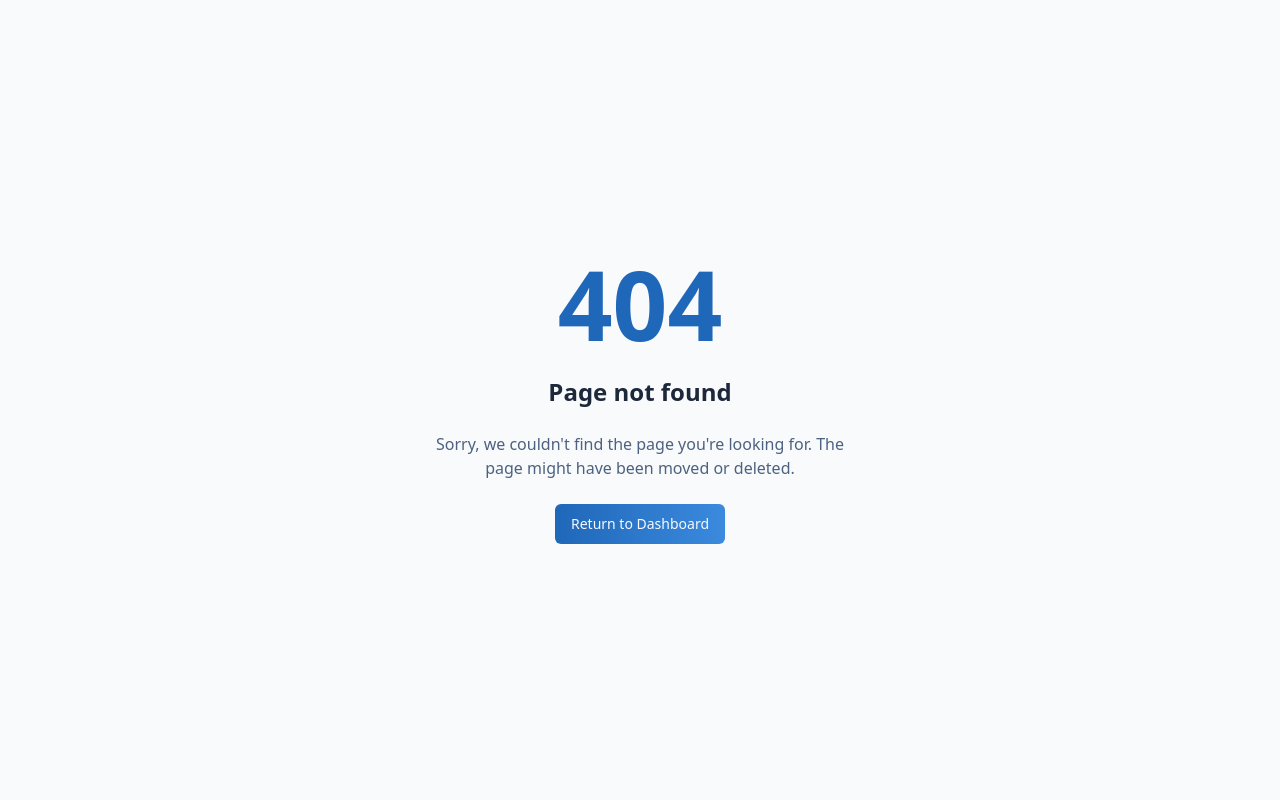
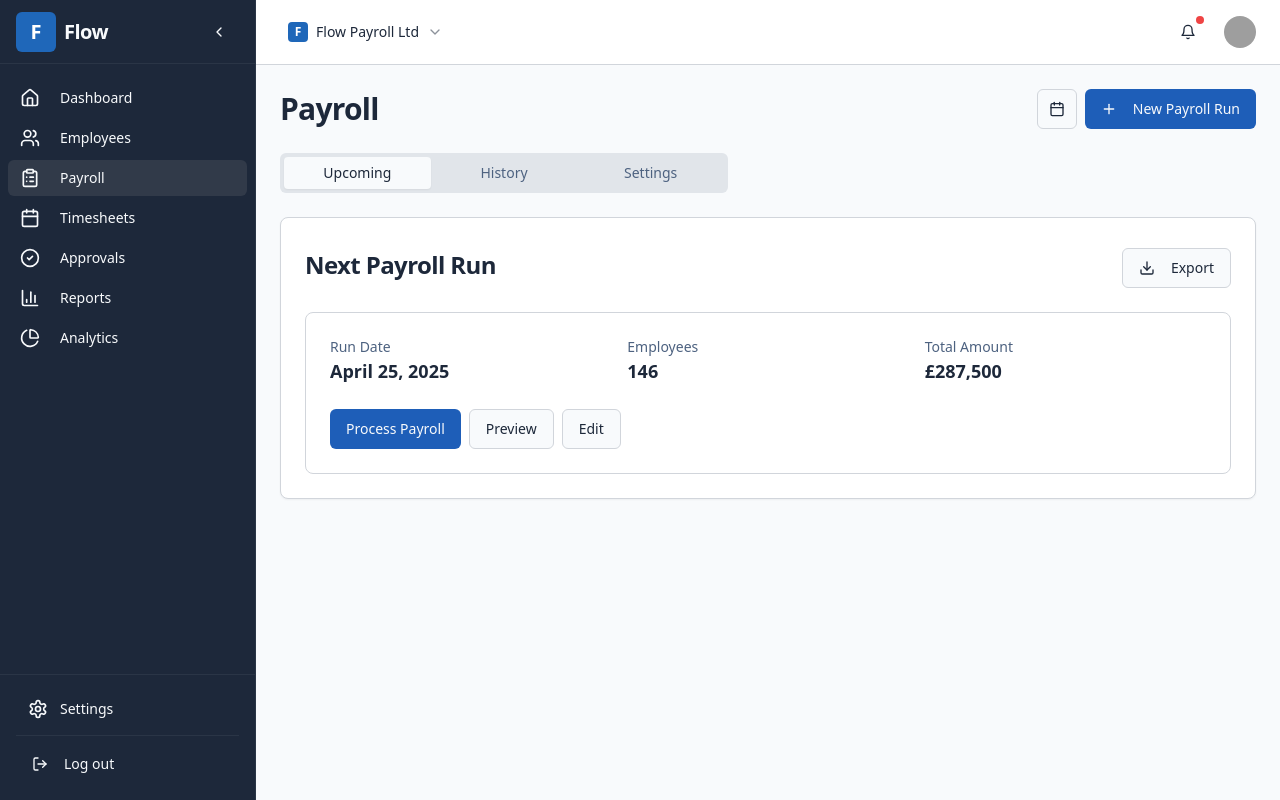
Before and after one commit to alexcsaky/flow-uk-payroll-suite-61, a React (Vite) app: page /payroll in a window 1280 px wide. Before the commit this address had no page. Built offline with nearby package versions, Linux system fonts and the light colour scheme; grey boxes are pictures that could not be loaded.

Commit message:
Fix: Payroll tab 404 error
The payroll tab was returning a 404 error. This commit addresses the issue.

```diff
--- a/src/App.tsx
+++ b/src/App.tsx
@@ -9,6 +9,7 @@ import { AppLayout } from "@/components/layout/AppLayout";
 import Dashboard from "@/pages/Dashboard";
 import Settings from "@/pages/Settings";
 import Employees from "@/pages/Employees";
+import Payroll from "@/pages/Payroll";
 import NotFound from "@/pages/NotFound";
 
 const queryClient = new QueryClient();
@@ -25,8 +26,8 @@ const App = () => (
               <Route index element={<Dashboard />} />
               <Route path="settings" element={<Settings />} />
               <Route path="employees" element={<Employees />} />
+              <Route path="payroll" element={<Payroll />} />
               {/* Add more routes here as they get implemented */}
-              {/* <Route path="payroll" element={<Payroll />} /> */}
               {/* <Route path="timesheets" element={<Timesheets />} /> */}
               {/* <Route path="approvals" element={<Approvals />} /> */}
               {/* <Route path="reports" element={<Reports />} /> */}
--- /dev/null
+++ b/src/pages/Payroll.tsx
@@ -0,0 +1,240 @@
+
+import React, { useState } from "react";
+import { Card, CardContent, CardHeader, CardTitle } from "@/components/ui/card";
+import { Tabs, TabsContent, TabsList, TabsTrigger } from "@/components/ui/tabs";
+import { Button } from "@/components/ui/button";
+import { Calendar, Download, Filter, Plus, Search } from "lucide-react";
+import { Input } from "@/components/ui/input";
+import {
+  DropdownMenu,
+  DropdownMenuContent,
+  DropdownMenuItem,
+  DropdownMenuTrigger,
+} from "@/components/ui/dropdown-menu";
+
+const Payroll = () => {
+  const [activeTab, setActiveTab] = useState("upcoming");
+
+  // Mock payroll data
+  const payrollHistory = [
+    {
+      id: "PR-2025-001",
+      date: "Apr 25, 2025",
+      employees: 146,
+      totalAmount: "£287,500",
+      status: "scheduled",
+    },
+    {
+      id: "PR-2025-002",
+      date: "Mar 25, 2025",
+      employees: 145,
+      totalAmount: "£285,200",
+      status: "completed",
+    },
+    {
+      id: "PR-2025-003",
+      date: "Feb 25, 2025",
+      employees: 142,
+      totalAmount: "£280,100",
+      status: "completed",
+    },
+    {
+      id: "PR-2025-004",
+      date: "Jan 25, 2025",
+      employees: 140,
+      totalAmount: "£275,800",
+      status: "completed",
+    },
+  ];
+
+  return (
+    <div className="flex flex-col gap-6">
+      <div className="flex items-center justify-between">
+        <h2 className="text-3xl font-bold tracking-tight">Payroll</h2>
+        <div className="flex items-center gap-2">
+          <Button variant="outline" size="icon">
+            <Calendar className="h-4 w-4" />
+          </Button>
+          <Button>
+            <Plus className="mr-2 h-4 w-4" />
+            New Payroll Run
+          </Button>
+        </div>
+      </div>
+
+      <Tabs
+        defaultValue="upcoming"
+        value={activeTab}
+        onValueChange={setActiveTab}
+        className="w-full"
+      >
+        <TabsList className="grid w-full max-w-md grid-cols-3">
+          <TabsTrigger value="upcoming">Upcoming</TabsTrigger>
+          <TabsTrigger value="history">History</TabsTrigger>
+          <TabsTrigger value="settings">Settings</TabsTrigger>
+        </TabsList>
+
+        <div className="mt-6">
+          <TabsContent value="upcoming">
+            <Card>
+              <CardHeader className="flex flex-row items-center justify-between">
+                <CardTitle>Next Payroll Run</CardTitle>
+                <div className="flex items-center gap-2">
+                  <Button variant="outline">
+                    <Download className="mr-2 h-4 w-4" />
+                    Export
+                  </Button>
+                </div>
+              </CardHeader>
+              <CardContent>
+                <div className="rounded-lg border">
+                  <div className="p-6">
+                    <div className="grid gap-4 md:grid-cols-3">
+                      <div>
+                        <p className="text-sm font-medium text-muted-foreground">Run Date</p>
+                        <p className="text-lg font-semibold">April 25, 2025</p>
+                      </div>
+                      <div>
+                        <p className="text-sm font-medium text-muted-foreground">Employees</p>
+                        <p className="text-lg font-semibold">146</p>
+                      </div>
+                      <div>
+                        <p className="text-sm font-medium text-muted-foreground">Total Amount</p>
+                        <p className="text-lg font-semibold">£287,500</p>
+                      </div>
+                    </div>
+
+                    <div className="mt-6 flex items-center gap-2">
+                      <Button>Process Payroll</Button>
+                      <Button variant="outline">Preview</Button>
+                      <Button variant="outline">Edit</Button>
+                    </div>
+                  </div>
+                </div>
+              </CardContent>
+            </Card>
+          </TabsContent>
+
+          <TabsContent value="history">
+            <Card>
+              <CardHeader className="flex flex-row items-center justify-between">
+                <CardTitle>Payroll History</CardTitle>
+                <div className="flex items-center gap-2">
+                  <div className="relative w-64">
+                    <Search className="absolute left-2.5 top-2.5 h-4 w-4 text-muted-foreground" />
+                    <Input
+                      type="search"
+                      placeholder="Search payroll runs..."
+                      className="w-full pl-8"
+                    />
+                  </div>
+                  <DropdownMenu>
+                    <DropdownMenuTrigger asChild>
+                      <Button variant="outline" size="icon">
+                        <Filter className="h-4 w-4" />
+                      </Button>
+                    </DropdownMenuTrigger>
+                    <DropdownMenuContent align="end">
+                      <DropdownMenuItem>All Runs</DropdownMenuItem>
+                      <DropdownMenuItem>Completed</DropdownMenuItem>
+                      <DropdownMenuItem>Scheduled</DropdownMenuItem>
+                      <DropdownMenuItem>Failed</DropdownMenuItem>
+                    </DropdownMenuContent>
+                  </DropdownMenu>
+                  <Button variant="outline">
+                    <Download className="mr-2 h-4 w-4" />
+                    Export
+                  </Button>
+                </div>
+              </CardHeader>
+              <CardContent>
+                <div className="rounded-lg border">
+                  <div className="overflow-x-auto">
+                    <table className="w-full">
+                      <thead className="bg-muted/50">
+                        <tr className="text-left">
+                          <th className="px-4 py-3 text-sm font-medium">Run ID</th>
+                          <th className="px-4 py-3 text-sm font-medium">Date</th>
+                          <th className="px-4 py-3 text-sm font-medium">Employees</th>
+                          <th className="px-4 py-3 text-sm font-medium">Total Amount</th>
+                          <th className="px-4 py-3 text-sm font-medium">Status</th>
+                          <th className="px-4 py-3 text-sm font-medium">Actions</th>
+                        </tr>
+                      </thead>
+                      <tbody>
+                        {payrollHistory.map((run) => (
+                          <tr key={run.id} className="border-t">
+                            <td className="px-4 py-3 text-sm">{run.id}</td>
+                            <td className="px-4 py-3 text-sm">{run.date}</td>
+                            <td className="px-4 py-3 text-sm">{run.employees}</td>
+                            <td className="px-4 py-3 text-sm">{run.totalAmount}</td>
+                            <td className="px-4 py-3 text-sm">
+                              <span
+                                className={`inline-flex items-center rounded-full px-2.5 py-0.5 text-xs font-medium ${
+                                  run.status === "completed"
+                                    ? "bg-green-100 text-green-800"
+                                    : run.status === "scheduled"
+                                    ? "bg-blue-100 text-blue-800"
+                                    : "bg-yellow-100 text-yellow-800"
+                                }`}
+                              >
+                                {run.status.charAt(0).toUpperCase() + run.status.slice(1)}
+                              </span>
+                            </td>
+                            <td className="px-4 py-3 text-sm">
+                              <Button variant="ghost" size="sm">
+                                View
+                              </Button>
+                            </td>
+                          </tr>
+                        ))}
+                      </tbody>
+                    </table>
+                  </div>
+                </div>
+              </CardContent>
+            </Card>
+          </TabsContent>
+
+          <TabsContent value="settings">
+            <Card>
+              <CardHeader>
+                <CardTitle>Payroll Settings</CardTitle>
+              </CardHeader>
+              <CardContent>
+                <div className="space-y-4">
+                  <div className="grid gap-1">
+                    <h3 className="text-lg font-medium">Payment Schedule</h3>
+                    <p className="text-sm text-muted-foreground">
+                      Configure your payment frequency and schedule
+                    </p>
+                  </div>
+                  <div className="grid gap-1">
+                    <h3 className="text-lg font-medium">Tax Configuration</h3>
+                    <p className="text-sm text-muted-foreground">
+                      Manage your tax settings and compliance
+                    </p>
+                  </div>
+                  <div className="grid gap-1">
+                    <h3 className="text-lg font-medium">Payment Methods</h3>
+                    <p className="text-sm text-muted-foreground">
+                      Set up how employees will receive their pay
+                    </p>
+                  </div>
+                  <div className="grid gap-1">
+                    <h3 className="text-lg font-medium">Approval Workflow</h3>
+                    <p className="text-sm text-muted-foreground">
+                      Configure payroll approval steps
+                    </p>
+                  </div>
+                </div>
+              </CardContent>
+            </Card>
+          </TabsContent>
+        </div>
+      </Tabs>
+    </div>
+  );
+};
+
+export default Payroll;
```
